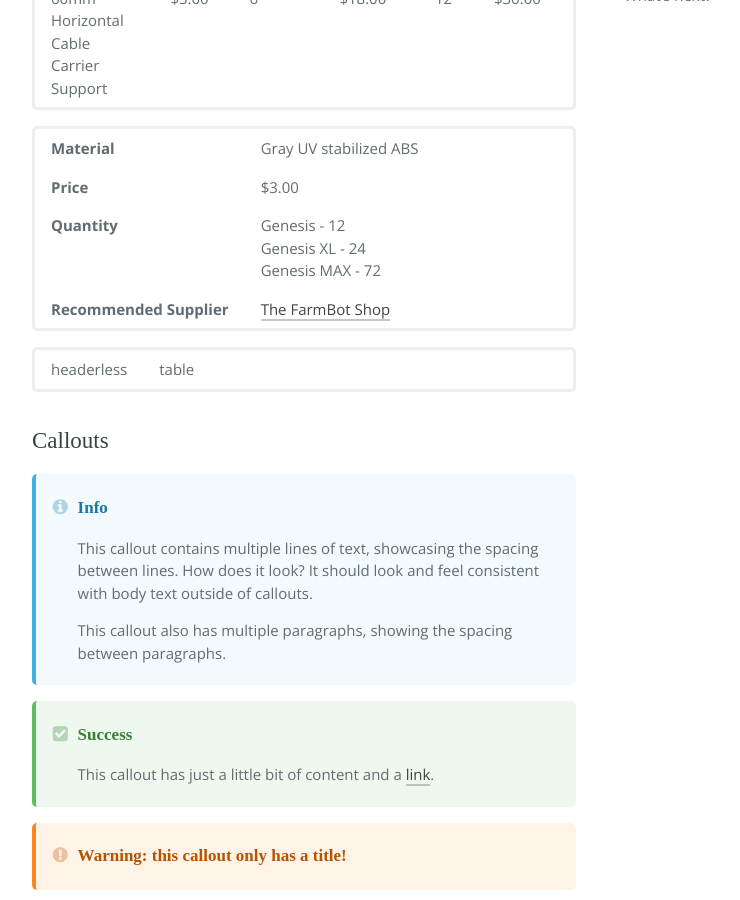
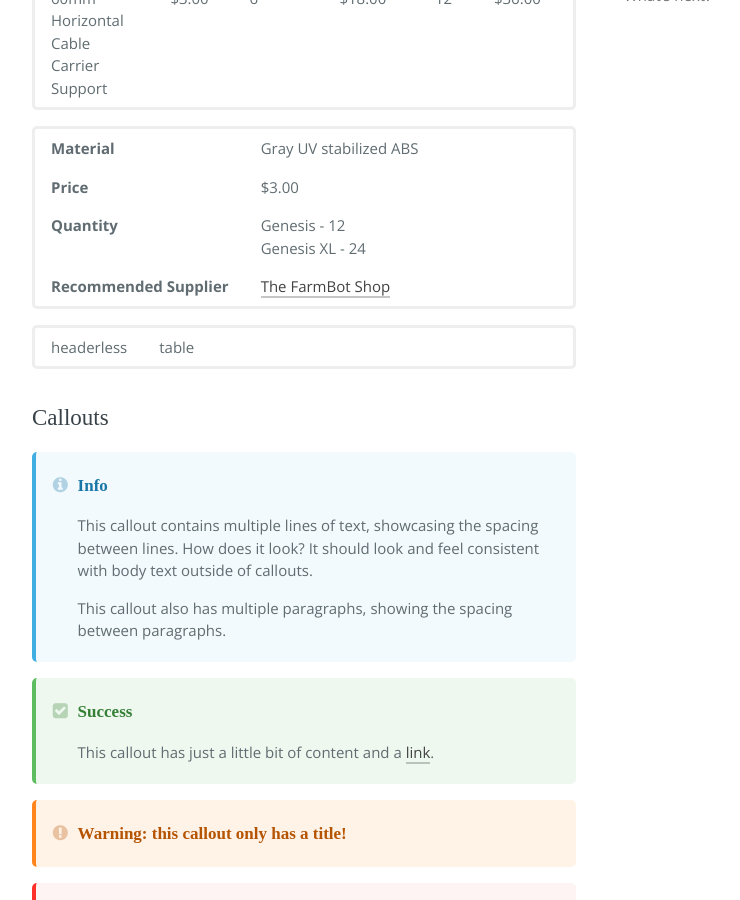
Before and after one commit to FarmBot-Docs/farmbot-theme, a Jekyll site: the page built from v2/docs/pages/page.md, in a window 1280 px wide and 900 px high, scrolled down 896 px. Shown: the whole window, without its empty margins (320-1060 px from the left). Built offline with Jekyll 4.4.1, drawn with Linux system fonts in a browser that asks for light colours; nearby versions of some CDN libraries; emoji names are drawn with the system emoji font; some web fonts are replaced; our own code applies the rules of GitHub Pages for plain Markdown files; comment, search, counter and statistics services are not loaded.

Commit message:
remove MAX references

```diff
--- a/v2/docs/pages/page.md
+++ b/v2/docs/pages/page.md
@@ -25,16 +25,16 @@ Text
 
 Text
 
-|Component|$/Unit|Genesis Qty|Genesis Subtotal|XL Qty|XL Subtotal|MAX Qty|MAX Subtotal|
-|---------|------|-----------|----------------|------|-----------|-------|------------|
-|40mm Horizontal Cable Carrier Support|$3.00|12|$36.00|24|$72.00|72|$216.00
-|60mm Horizontal Cable Carrier Support|$3.00|6|$18.00|12|$36.00|12|$36.00
+|Component|$/Unit|Genesis Qty|Genesis Subtotal|XL Qty|XL Subtotal|
+|---------|------|-----------|----------------|------|-----------|
+|40mm Horizontal Cable Carrier Support|$3.00|12|$36.00|24|$72.00
+|60mm Horizontal Cable Carrier Support|$3.00|6|$18.00|12|$36.00
 
 |                              |                              |
 |------------------------------|------------------------------|
 |**Material**                  |Gray UV stabilized ABS
 |**Price**                     |$3.00
-|**Quantity**                  |Genesis - 12<br>Genesis XL - 24<br>Genesis MAX - 72
+|**Quantity**                  |Genesis - 12<br>Genesis XL - 24
 |**Recommended Supplier**      |[The FarmBot Shop](http://shop.farm.bot)
 
 |||
```
